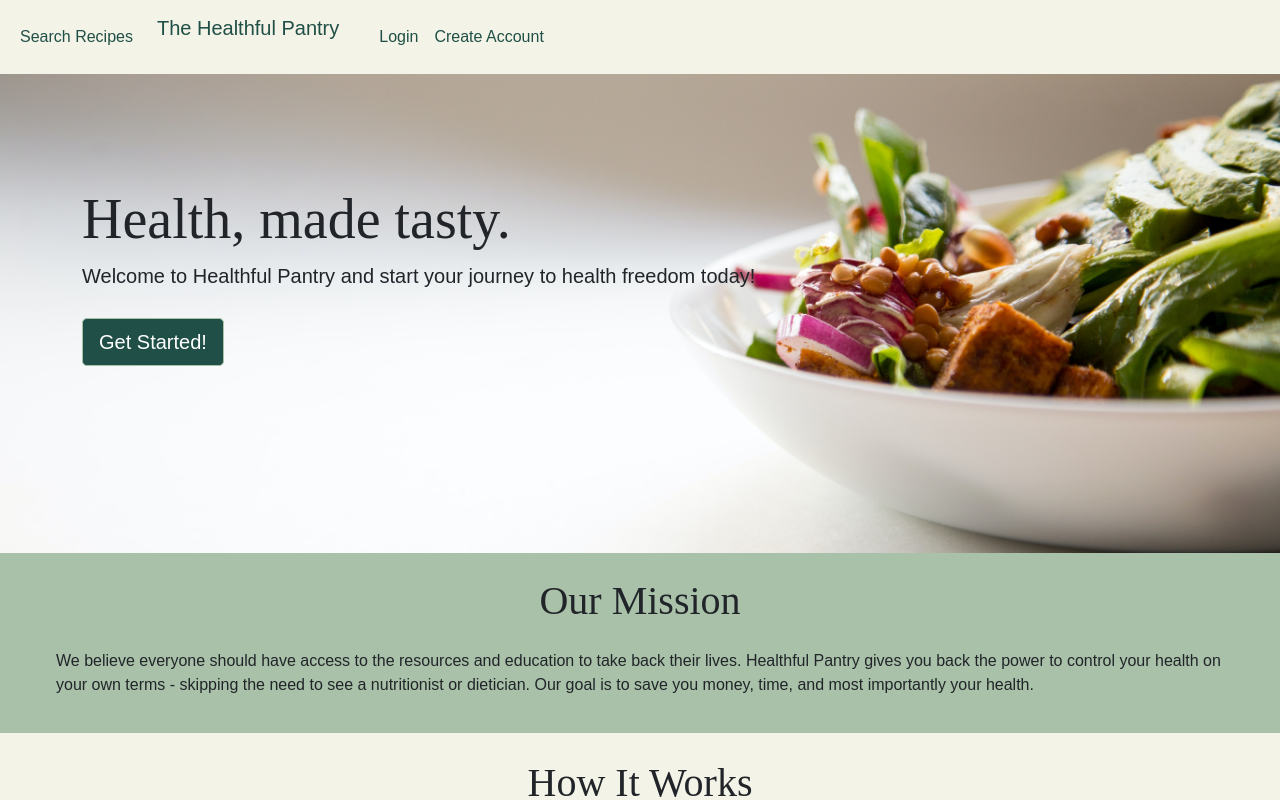
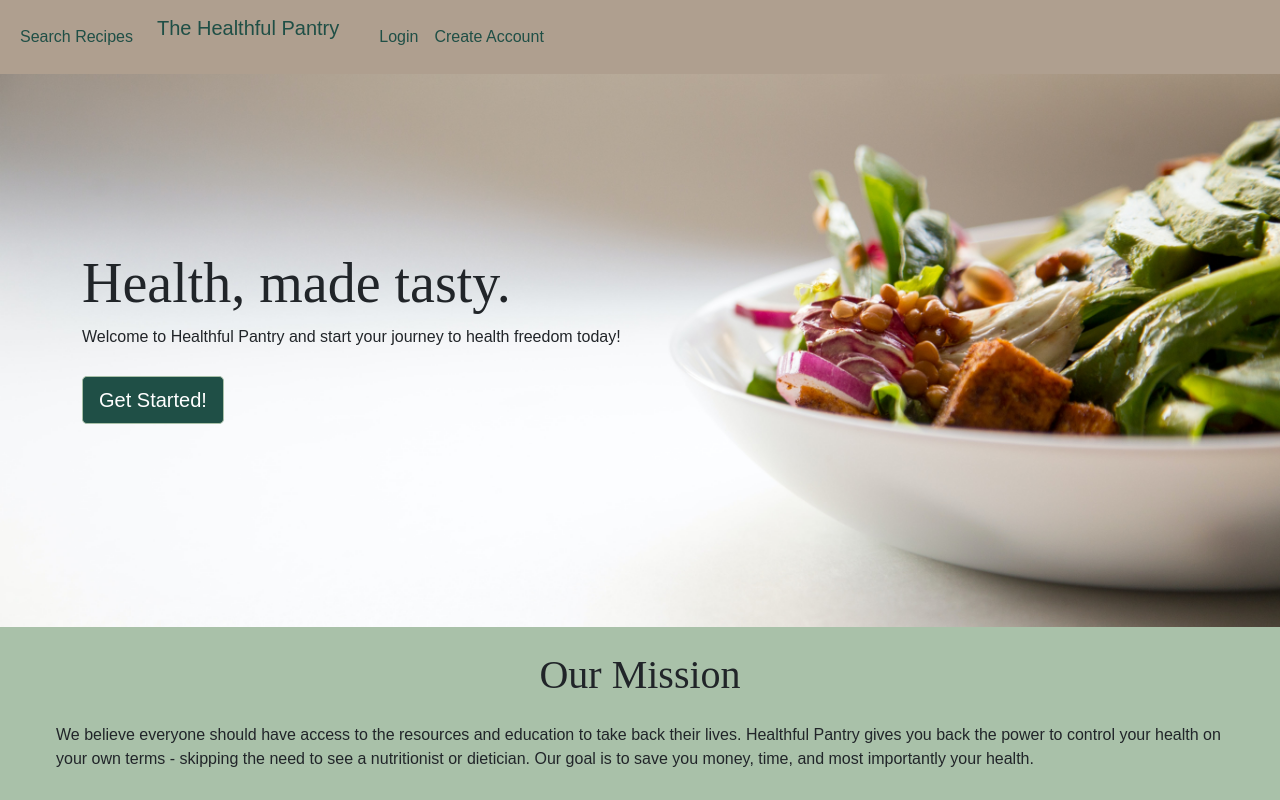
Before and after one commit to charlenebatiste/the-healthful-pantry, a React (Create React App) app: page / in a window 1280 px wide. Shown: the top 800 px of the page. Built offline with nearby package versions, Linux system fonts and the light colour scheme; no server answers.

Commit message:
hero and navbar

```diff
--- a/src/components/Hero.jsx
+++ b/src/components/Hero.jsx
@@ -11,7 +11,7 @@ const Hero = () => {
 
         <div className="container-sm">
           <h1 className="display-4">Health, made tasty. </h1>
-          <p className="lead body">Welcome to Healthful Pantry and start your journey to health freedom today!</p>
+          <p className="body">Welcome to Healthful Pantry and start your journey to health freedom today!</p>
 
         {/* <p className="body">Eat your way back to health and fight back from chronic illness and disease. </p> */}
         <p className="lead">
--- a/src/components/css/Hero.css
+++ b/src/components/css/Hero.css
@@ -8,8 +8,8 @@
 	background-image: url("../../img/hero.jpg");
 	/* Set a specific height */
 	height: 100%;
-	padding-bottom: 10em;
-	padding-top: 7em;
+	padding-bottom: 11em;
+	padding-top: 11em;
 	/* Position and center the image to scale nicely on all screens */
 	background-position: center;
 	background-repeat: no-repeat;
--- a/src/components/css/Navbar.css
+++ b/src/components/css/Navbar.css
@@ -1,5 +1,5 @@
 .navbar {
-	background-color: #f4f3e7;
+	background-color: #AF9F8F;
 }
 
 .nav-link {
```
